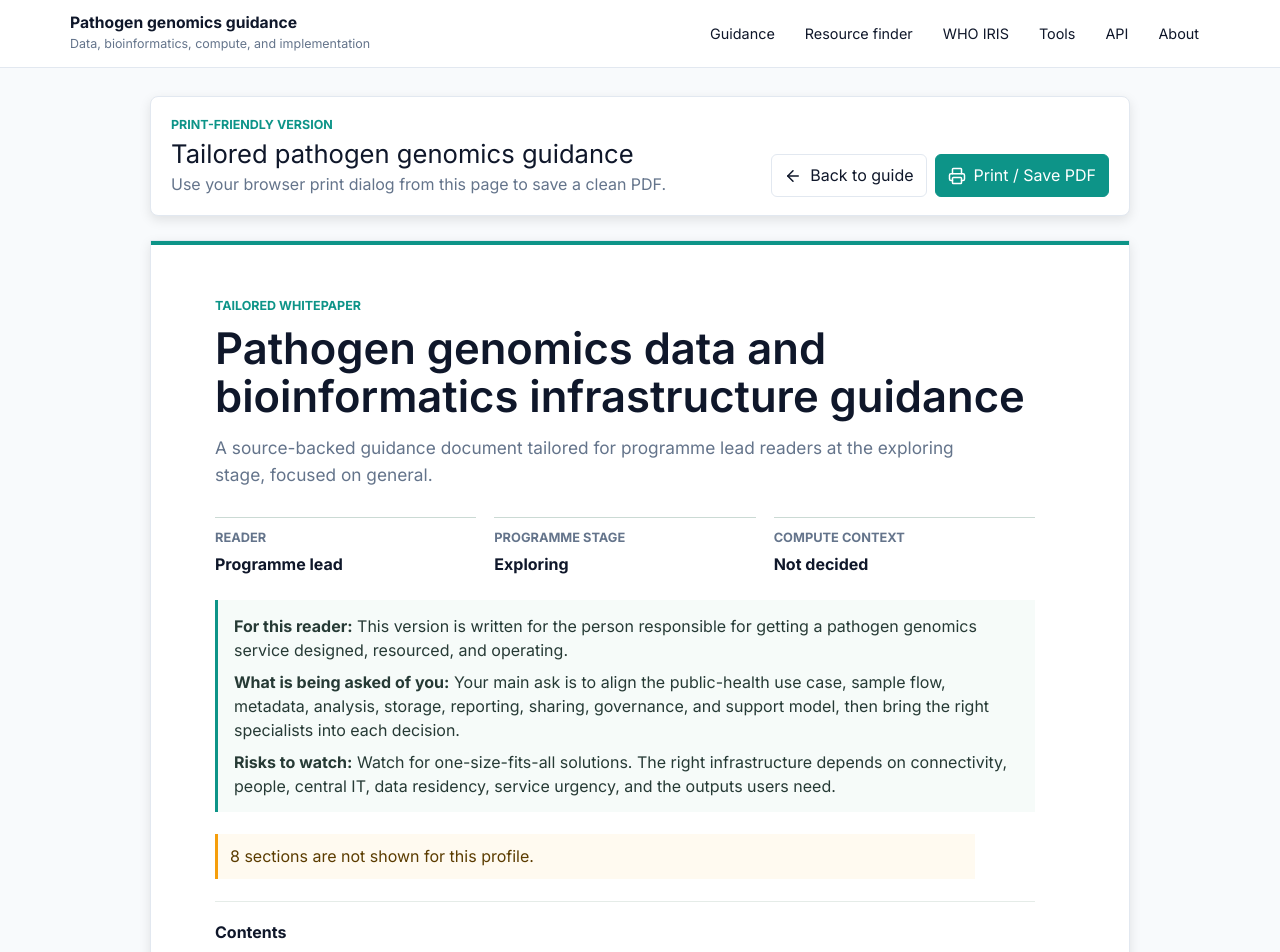
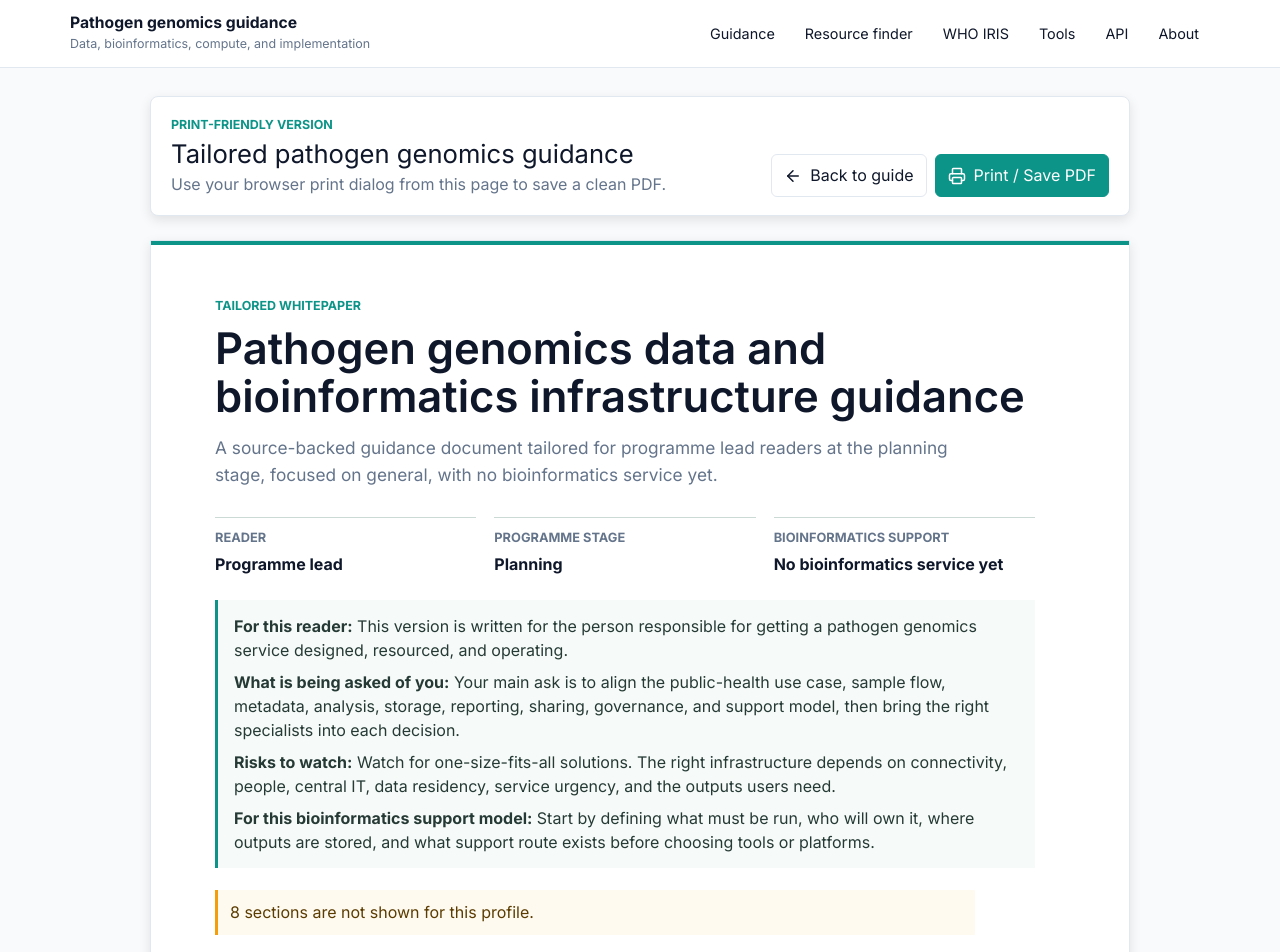
Before and after one commit to happykhan/pathogen-genomics-guidance-kb, a Next.js app: page /print in a window 1280 px wide. Shown: the top 952 px of the page. Built offline with nearby package versions, Linux system fonts and the light colour scheme.

Commit message:
Refocus wizard on bioinformatics support model

```diff
--- a/src/components/DocumentMap.tsx
+++ b/src/components/DocumentMap.tsx
@@ -137,9 +137,9 @@ export function DocumentMap({ profile, showAllSections, onEditProfile, onResetPr
             <p className="eyebrow">Document map</p>
             <h2>Sections selected for this profile</h2>
             <p>
-              The guide is tailored to{" "}
-              {roleLabels[profile.role].toLowerCase()}, {stageLabels[profile.stage].toLowerCase()},{" "}
-              {profile.organisms.map((organism) => organismLabels[organism].toLowerCase()).join(", ")}, and{" "}
+              The guide is tailored for {roleLabels[profile.role].toLowerCase()} readers at the{" "}
+              {stageLabels[profile.stage].toLowerCase()} stage, focused on{" "}
+              {profile.organisms.map((organism) => organismLabels[organism].toLowerCase()).join(", ")}, with{" "}
               {infrastructureLabels[profile.infrastructure].toLowerCase()}. These are the sections shown in the current
               whitepaper.
             </p>
--- a/src/components/GuidanceApp.tsx
+++ b/src/components/GuidanceApp.tsx
@@ -87,8 +87,8 @@ export function GuidanceApp() {
               }
             >
               <p>
-                Choose the reader, programme stage, organism focus, and compute context. I will show the sections that
-                matter for that situation and keep the rest out of the way.
+                Choose the reader, service stage, organism focus, and bioinformatics support model. I will show the
+                sections that matter for that situation and keep the rest out of the way.
               </p>
             </GnomeyCard>
           </aside>
--- a/src/components/GuidanceRenderer.tsx
+++ b/src/components/GuidanceRenderer.tsx
@@ -71,6 +71,23 @@ const roleBriefs = {
     ask: "Your main ask is to align the public-health use case, sample flow, metadata, analysis, storage, reporting, sharing, governance, and support model, then bring the right specialists into each decision.",
     risk: "Watch for one-size-fits-all solutions. The right infrastructure depends on connectivity, people, central IT, data residency, service urgency, and the outputs users need.",
   },
+} as const;
+
+const supportBriefs = {
+  unknown:
+    "Start by defining what must be run, who will own it, where outputs are stored, and what support route exists before choosing tools or platforms.",
+  "laptop-local":
+    "Watch for single-person dependency, undocumented scripts, local file storage, weak provenance, and fragile handover. Prioritise version control, repeatable runs, backup, and a support plan.",
+  "institutional-server":
+    "Make the local pipeline operable as a service: define owners, release versions, storage growth, restore tests, access control, monitoring, and user support.",
+  hpc:
+    "Clarify the boundary between the genomics service and institutional computing team: workflow execution, scheduler support, storage quotas, software environments, access, and incident escalation.",
+  cloud:
+    "Clarify the national or regional service model: upload routes, data residency, identity management, platform governance, support ownership, repository sharing, and fallback if connectivity fails.",
+  "managed-platform":
+    "Treat the platform as part of the operating model, not a substitute for governance. Check validation evidence, export routes, support terms, data location, access controls, and continuity if the supplier or service changes.",
+  hybrid:
+    "Document which parts run locally, which run externally, where authoritative data live, how results are reconciled, and who owns failures across the handoff points.",
 } as const;
 
 function CitationRun({ sourceIds, referenceNumber }: { sourceIds: string[]; referenceNumber: Map<string, number> }) {
@@ -251,6 +268,7 @@ export function GuidanceRenderer({ profile, showTechnical, showAllSections, docu
   const referenceIds = Array.from(new Set(visible.flatMap(({ block }) => collectBlockReferenceIds(block))));
   const referenceNumber = new Map(referenceIds.map((sourceId, index) => [sourceId, index + 1]));
   const roleBrief = roleBriefs[profile.role];
+  const supportBrief = supportBriefs[profile.infrastructure];
 
   return (
     <section className="whitepaper" aria-label="Tailored guidance document">
@@ -260,7 +278,8 @@ export function GuidanceRenderer({ profile, showTechnical, showAllSections, docu
         <p className="whitepaper-dek">
           A source-backed guidance document tailored for {roleLabels[profile.role].toLowerCase()} readers at the{" "}
           {stageLabels[profile.stage].toLowerCase()} stage, focused on{" "}
-          {profile.organisms.map((organism) => organismLabels[organism].toLowerCase()).join(", ")}.
+          {profile.organisms.map((organism) => organismLabels[organism].toLowerCase()).join(", ")}, with{" "}
+          {infrastructureLabels[profile.infrastructure].toLowerCase()}.
         </p>
         {documentActions ? (
           <div className="whitepaper-actions no-print" aria-label="Document actions">
@@ -277,7 +296,7 @@ export function GuidanceRenderer({ profile, showTechnical, showAllSections, docu
             <dd>{stageLabels[profile.stage]}</dd>
           </div>
           <div>
-            <dt>Compute context</dt>
+            <dt>Bioinformatics support</dt>
             <dd>{infrastructureLabels[profile.infrastructure]}</dd>
           </div>
         </dl>
@@ -290,6 +309,9 @@ export function GuidanceRenderer({ profile, showTechnical, showAllSections, docu
           </p>
           <p>
             <strong>Risks to watch:</strong> {roleBrief.risk}
+          </p>
+          <p>
+            <strong>For this bioinformatics support model:</strong> {supportBrief}
           </p>
         </div>
         {hiddenCount && !showAllSections ? (
--- a/src/components/ProfileSummary.tsx
+++ b/src/components/ProfileSummary.tsx
@@ -26,7 +26,7 @@ export function ProfileSummary({ profile }: Props) {
         <dd>{profile.organisms.map((organism) => organismLabels[organism]).join(", ")}</dd>
       </div>
       <div>
-        <dt>Compute</dt>
+        <dt>Bioinformatics support</dt>
         <dd>{infrastructureLabels[profile.infrastructure]}</dd>
       </div>
     </dl>
--- a/src/components/TierQuiz.tsx
+++ b/src/components/TierQuiz.tsx
@@ -227,7 +227,7 @@ export function TierQuiz({ showIntro = true }: TierQuizProps) {
                 <CheckCircle2 size={16} aria-hidden="true" /> Use this next
               </strong>
               <p>
-                Open the tailored guidance with the maturity estimate applied to programme stage and compute context.
+                Open the tailored guidance with the maturity estimate applied to service stage and bioinformatics support.
               </p>
               <a className="button primary" href={guidanceHref}>
                 Apply to guidance <ArrowRight size={16} aria-hidden="true" />
--- a/src/lib/guidanceSelection.ts
+++ b/src/lib/guidanceSelection.ts
@@ -35,7 +35,7 @@ export function guidanceInclusionReason(block: GuidanceBlock, profile: Profile):
   const missing = [];
   if (!matchesAudience(block, profile)) missing.push("reader role");
   if (!matchesStage(block, profile)) missing.push("programme stage");
-  if (!matchesInfrastructure(block, profile)) missing.push("compute context");
+  if (!matchesInfrastructure(block, profile)) missing.push("bioinformatics support model");
   if (!block.organisms.includes("general") && !hasProfileOrganism(block, profile)) missing.push("organism or programme");
   return missing.length ? `Not matched to ${missing.join(", ")}` : "Matched to profile";
 }
--- a/src/lib/profile.ts
+++ b/src/lib/profile.ts
@@ -19,11 +19,11 @@ export const roleLabels: Record<UserRole, string> = {
 };
 
 export const stageLabels: Record<ImplementationStage, string> = {
-  exploring: "Exploring",
-  pilot: "Pilot",
-  "routine-service": "Routine service",
-  "national-scale": "National scale",
-  upgrading: "Upgrading",
+  exploring: "Planning",
+  pilot: "Piloting",
+  "routine-service": "Running routinely",
+  "national-scale": "Scaling up",
+  upgrading: "Improving an existing service",
 };
 
 export const organismLabels: Record<OrganismFocus, string> = {
@@ -36,13 +36,13 @@ export const organismLabels: Record<OrganismFocus, string> = {
 };
 
 export const infrastructureLabels: Record<InfrastructureContext, string> = {
-  unknown: "Not decided",
-  "laptop-local": "Laptop or local workstation",
-  "institutional-server": "Institutional server",
-  hpc: "HPC",
-  cloud: "Cloud",
-  "managed-platform": "Managed platform",
-  hybrid: "Hybrid",
+  unknown: "No bioinformatics service yet",
+  "laptop-local": "One person or ad hoc scripts",
+  "institutional-server": "Local pipeline or workstation/server",
+  hpc: "Supported institutional service",
+  cloud: "Shared national/regional service",
+  "managed-platform": "Managed platform or cloud service",
+  hybrid: "Mixed or hybrid support",
 };
 
 export function cloneProfile(profile: Profile = defaultProfile): Profile {
```
Also changed, not shown: src/components/GnomeyWizard.tsx (+16 -6 lines), 2 other files (tests, documents, lock files or other folders).
